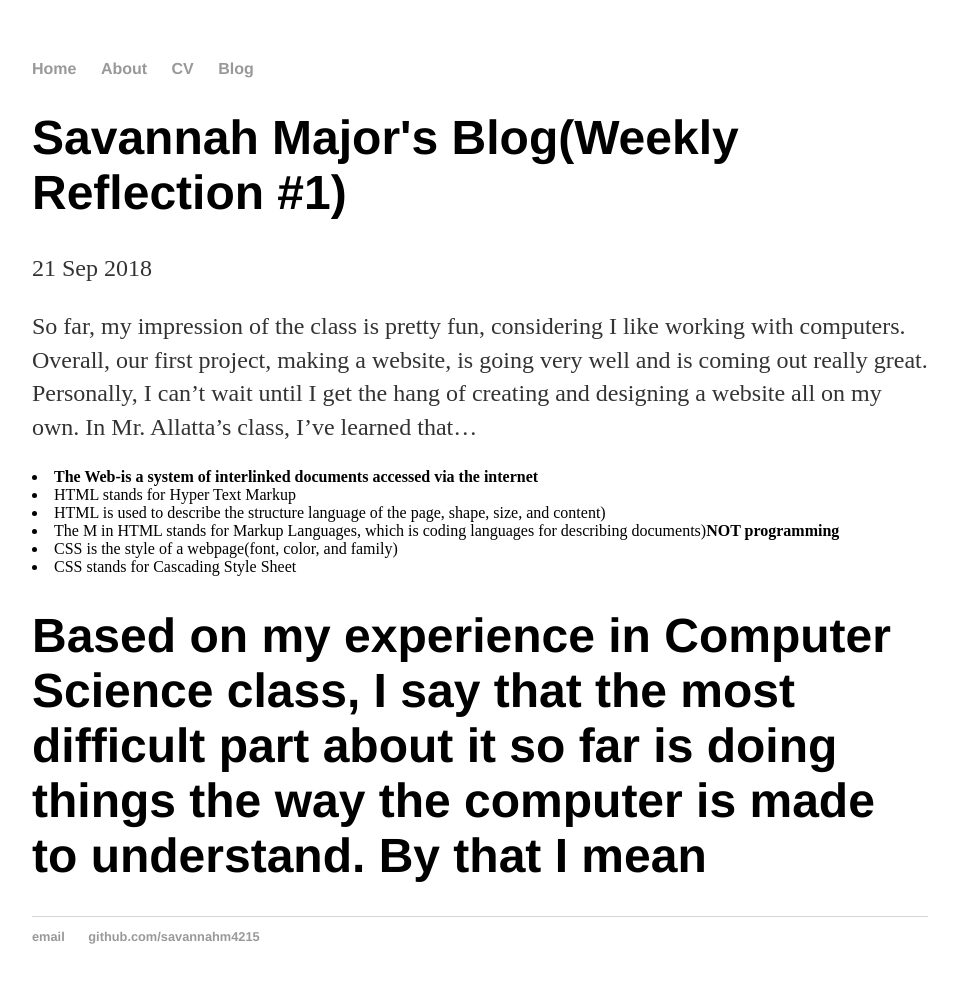
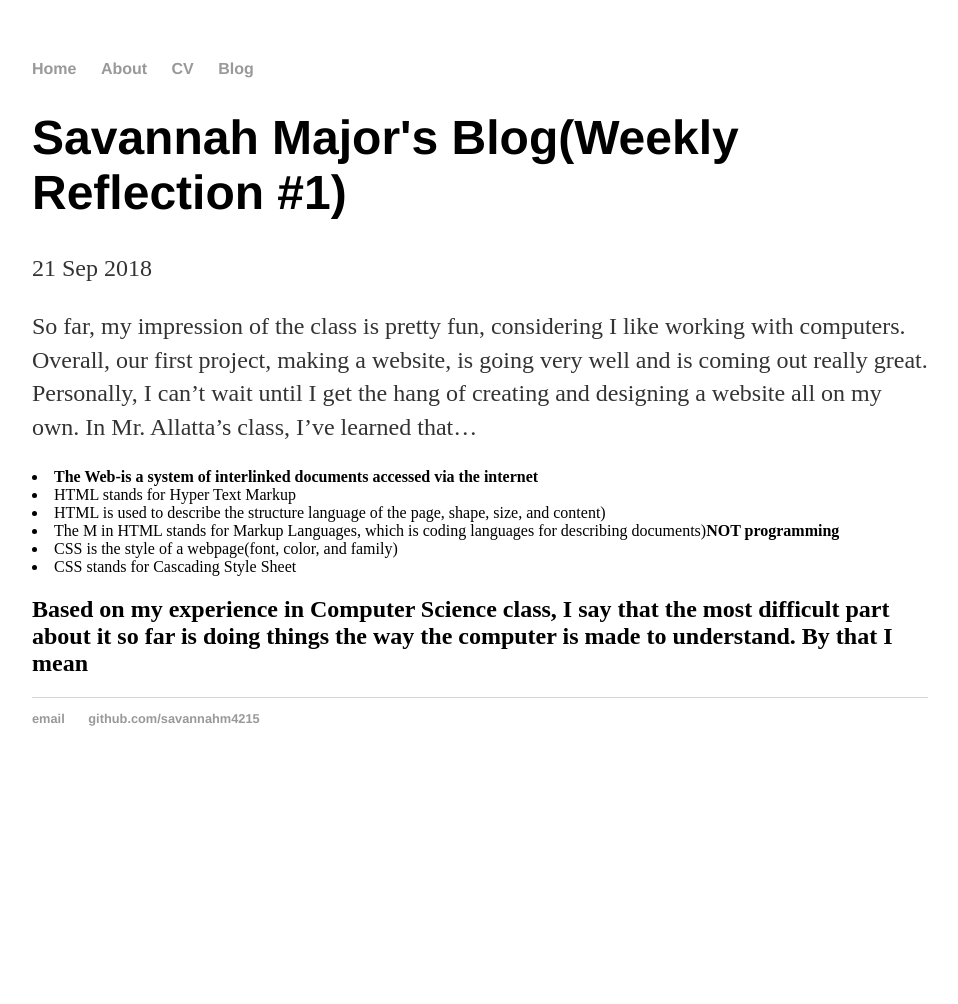
Before and after one commit to savannahm4215/savannahm4215.github.io, a Jekyll site: the page built from _posts/2018-09-21-weekly-reflection-01.md, in a window 1280 px wide. Shown: the whole page, without its empty margins (160-1118 px from the left). Built offline with Jekyll 4.4.1, drawn with Linux system fonts in a browser that asks for light colours; after the commit the page ends 900 px from its top, so only the background shows below that.

```diff
--- a/_posts/2018-09-21-weekly-reflection-01.md
+++ b/_posts/2018-09-21-weekly-reflection-01.md
@@ -14,4 +14,4 @@ So far, my impression of the class is pretty fun, considering I like working wit
 <li>CSS stands for Cascading Style Sheet</li>
 
 
-<h1>Based on my experience in Computer Science class, I say that the most difficult part about it so far is doing things the way the computer is made to understand. By that I mean</h1>
+<h2>Based on my experience in Computer Science class, I say that the most difficult part about it so far is doing things the way the computer is made to understand. By that I mean</h2>
```
